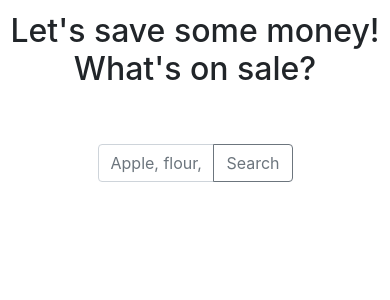
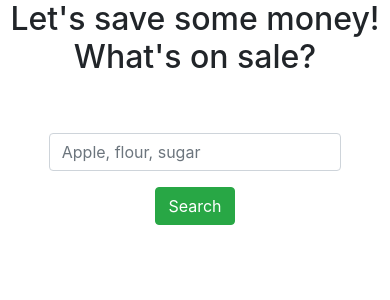
Before and after one commit to elstruck/foodsearch, a Flask app: page / in a window 390 px wide. Shown: the part 56-356 px from the top of the page. Run offline with Flask 2, Linux system fonts and the light colour scheme; some libraries are stand-ins or nearby versions.

Commit message:
changed css for mobile only

```diff
--- a/templates/search.html
+++ b/templates/search.html
@@ -3,17 +3,15 @@
 {% block body %}
 
 <center>
-  <h2 style="padding-top: 3%;">
+  <h2 style="padding-top: 10%%;">
       Let's save some money! What's on sale? <br>
   </h2>
   <br><br>
   <form action="/recipes" method="POST">
-      <div class="input-group mb-3" style="max-width: 50%;">
-          <input type="text" class="form-control" placeholder="Apple, flour, sugar" aria-label="Ingridients" aria-describedby="button-addon2" name="search">
-          <div class="input-group-append">
-              <button class="btn btn-outline-secondary" type="submit" id="button-addon2">Search</button>
-          </div>
-      </div>
+      <div class="input-group mb-3" style="max-width: 75%;">
+          <input type="text" class="form-control" placeholder="Apple, flour, sugar" aria-label="Ingridients" name="search">
+        </div>
+        <button class="btn btn-success" type="submit" >Search</button>
   </form>
 </center>
 {% endblock %}
```
Also changed, not shown: templates/recipe.html (+4 -3 lines), templates/recipes.html (+7 -6 lines).
